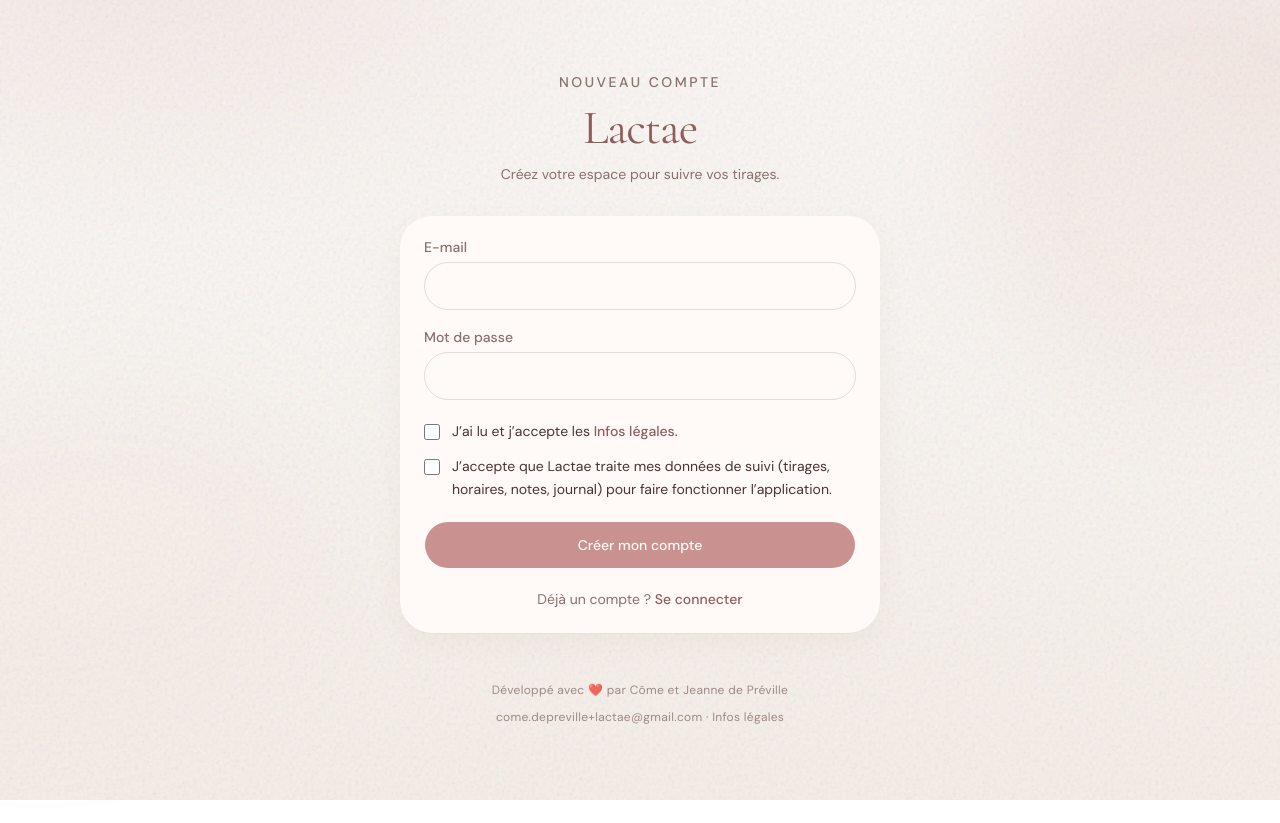
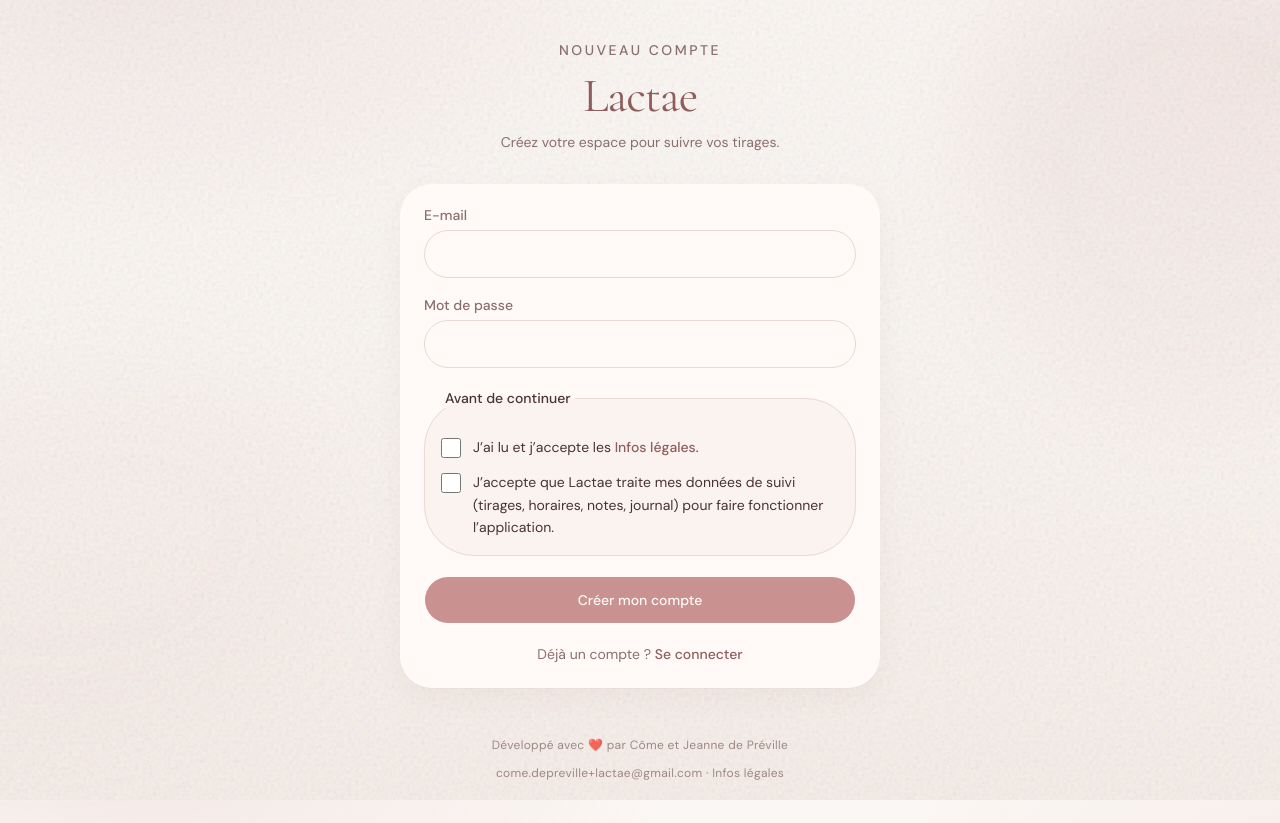
Before and after one commit to comedepreville/lactarium, a Next.js app: page /inscription in a window 1280 px wide. Before the commit the page ends 800 px from the top, so only its background shows below. Built offline with nearby package versions, Linux system fonts and the light colour scheme.

Commit message:
fix(auth): rendre les cases de consentement plus visibles
Encadré dédié, cases plus grandes, titre « Avant de continuer ».

Co-authored-by: Côme <comedepreville@users.noreply.github.com>

```diff
--- a/src/components/auth-form.tsx
+++ b/src/components/auth-form.tsx
@@ -133,14 +133,16 @@ export function AuthForm({ mode }: { mode: Mode }) {
       </div>
 
       {mode === "signup" ? (
-        <fieldset className="space-y-3">
-          <legend className="sr-only">Consentements</legend>
+        <fieldset className="space-y-3 rounded-2xl border border-[var(--line)] bg-[var(--blush)]/40 px-4 py-4">
+          <legend className="px-1 text-sm font-medium text-[var(--ink)]">
+            Avant de continuer
+          </legend>
           <label className="flex cursor-pointer gap-3 text-sm leading-relaxed text-[var(--ink)]">
             <input
               type="checkbox"
               checked={consentInfos}
               onChange={(e) => setConsentInfos(e.target.checked)}
-              className="mt-1 size-4 shrink-0 rounded border-[var(--line)] accent-[var(--rose-dust)]"
+              className="mt-0.5 size-5 shrink-0 rounded border-2 border-[var(--rose-dust)] accent-[var(--rose-dust)]"
               required
             />
             <span>
@@ -161,7 +163,7 @@ export function AuthForm({ mode }: { mode: Mode }) {
               type="checkbox"
               checked={consentHealth}
               onChange={(e) => setConsentHealth(e.target.checked)}
-              className="mt-1 size-4 shrink-0 rounded border-[var(--line)] accent-[var(--rose-dust)]"
+              className="mt-0.5 size-5 shrink-0 rounded border-2 border-[var(--rose-dust)] accent-[var(--rose-dust)]"
               required
             />
             <span>
```
